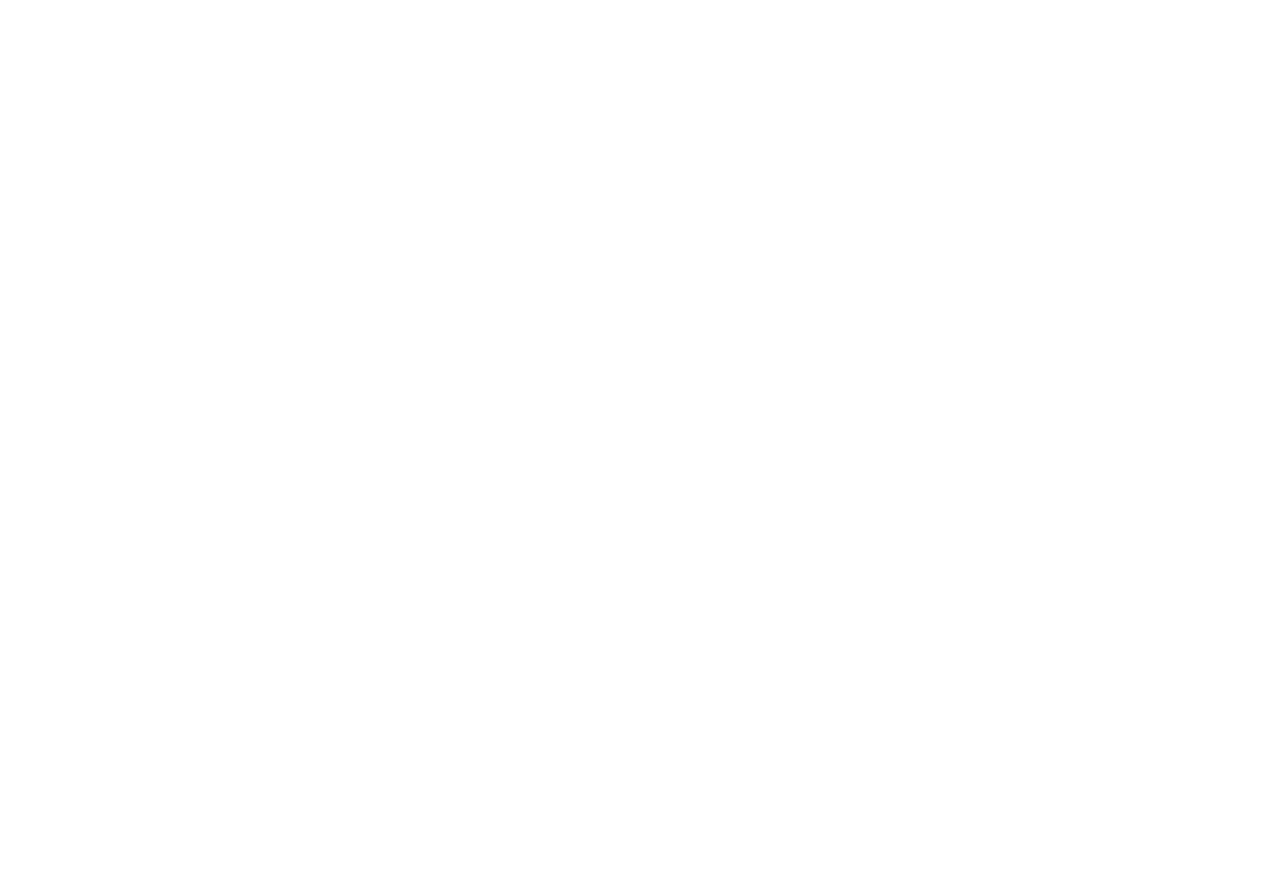
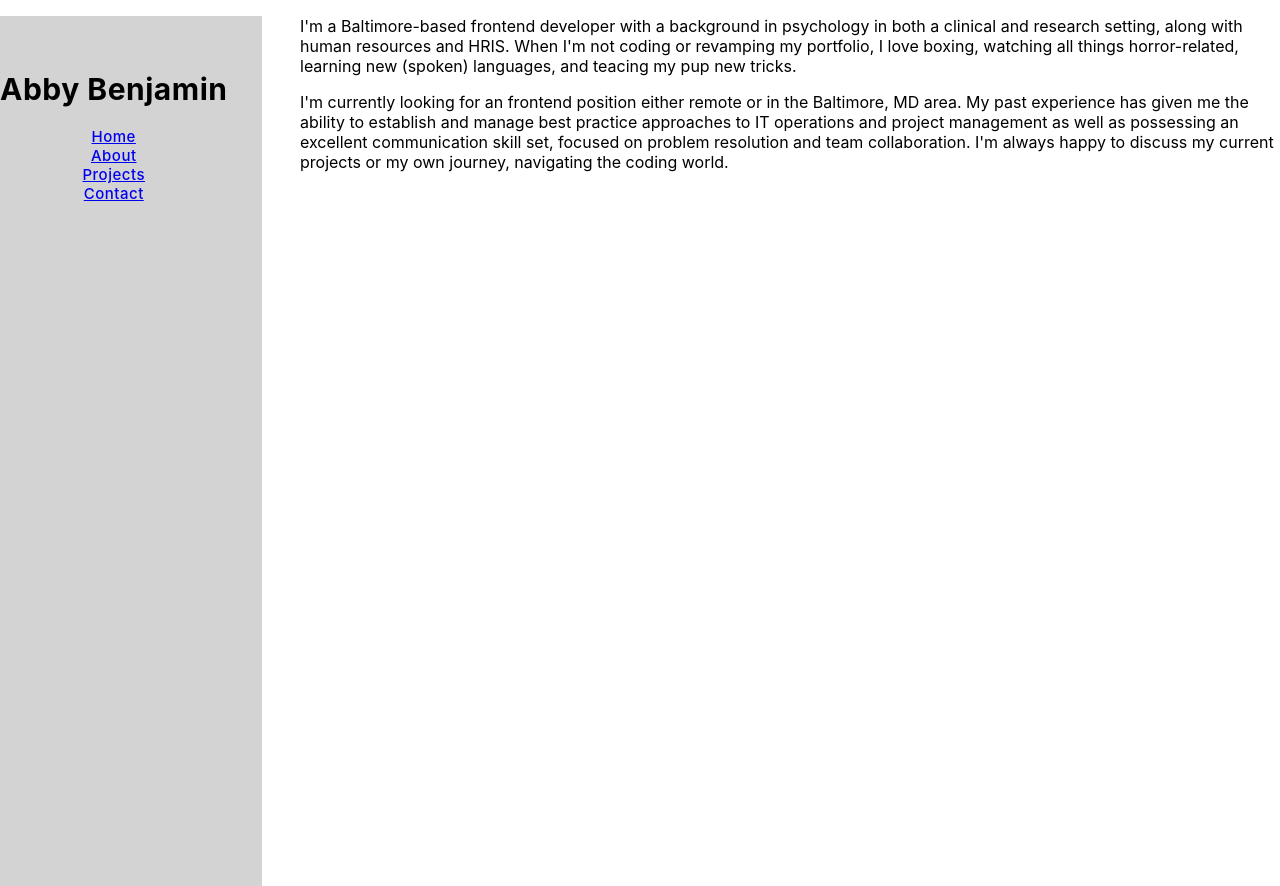
Before and after one commit to ablizben/my-react-portfolio, a React (Create React App) app: page / in a window 1280 px wide. Before the commit the page ends 800 px from the top, so only its background shows below. Built offline with nearby package versions, Linux system fonts and the light colour scheme.

Commit message:
adding initial components with some content in navbar and about components

```diff
--- a/package.json
+++ b/package.json
@@ -8,6 +8,7 @@
     "@testing-library/user-event": "^12.8.3",
     "react": "^17.0.2",
     "react-dom": "^17.0.2",
+    "react-router-dom": "^5.2.0",
     "react-scripts": "4.0.3",
     "web-vitals": "^1.1.1"
   },
--- a/src/App.css
+++ b/src/App.css
@@ -1,38 +1,26 @@
-.App {
-  text-align: center;
+html {
+  font-family: Lato, sans-serif;
 }
 
-.App-logo {
-  height: 40vmin;
-  pointer-events: none;
+.NavBar {
+  position: absolute;
+  background-color: lightgray;
+  display: flex;
+  flex-direction: column;
+  height: 100%;
+  text-align: center;
+  font-size: 15px;
+  letter-spacing: 0.5px;
+  font-weight: 500;
+  padding: 35px;
+  list-style-type: none;
+  margin-left: -35px;
 }
 
-@media (prefers-reduced-motion: no-preference) {
-  .App-logo {
-    animation: App-logo-spin infinite 20s linear;
-  }
+.NavBar:focus {
+  text-decoration: none;
 }
 
-.App-header {
-  background-color: #282c34;
-  min-height: 100vh;
-  display: flex;
-  flex-direction: column;
-  align-items: center;
-  justify-content: center;
-  font-size: calc(10px + 2vmin);
-  color: white;
+.About {
+  margin-left: 300px;
 }
-
-.App-link {
-  color: #61dafb;
-}
-
-@keyframes App-logo-spin {
-  from {
-    transform: rotate(0deg);
-  }
-  to {
-    transform: rotate(360deg);
-  }
-}
--- a/src/App.js
+++ b/src/App.js
@@ -1,8 +1,18 @@
 import './App.css';
+import NavBar from './Components/NavBar';
+import Home from './Components/Home';
+import About from './Components/About';
+import Projects from './Components/Projects';
+import Contact from './Components/Contact';
 
 function App() {
   return (
     <div className="App">
+      <NavBar />
+      <Home />
+      <About />
+      <Projects />
+      <Contact />
 
     </div>
   );
--- /dev/null
+++ b/src/Components/About.js
@@ -0,0 +1,27 @@
+import React from "react";
+
+
+const About = () => {
+
+    return (
+        <div className="About">
+            <p>
+                I'm a Baltimore-based frontend developer with a background in psychology
+                in both a clinical and research setting, along with human resources and HRIS.
+                When I'm not coding or revamping my portfolio, I love boxing, watching all things
+                horror-related, learning new (spoken) languages, and teacing my pup new tricks.
+            </p>
+
+            <p>
+            I'm currently looking for an frontend position either remote or in the Baltimore, MD area.
+            My past experience has given me the ability to establish and manage best practice
+            approaches to IT operations and project management as well as possessing an
+            excellent communication skill set, focused on problem resolution and team collaboration.
+            I'm always happy to discuss my current projects or my own journey, navigating the coding world.
+            </p>
+        </div>
+    );
+    }
+
+
+    export default About;
--- /dev/null
+++ b/src/Components/Contact.js
@@ -0,0 +1,16 @@
+import React from "react";
+
+
+const Contact = () => {
+
+    return (
+        <div className="Contact">
+
+
+
+        </div>
+    );
+    }
+
+
+    export default Contact;
--- /dev/null
+++ b/src/Components/Home.js
@@ -0,0 +1,16 @@
+import React from "react";
+
+
+const Home = () => {
+
+    return (
+        <div className="Home">
+
+
+
+        </div>
+    );
+    }
+
+
+    export default Home;
--- /dev/null
+++ b/src/Components/NavBar.js
@@ -0,0 +1,22 @@
+import React from "react";
+import { NavLink, BrowserRouter as Router } from 'react-router-dom';
+
+
+
+
+const NavBar = () => {
+
+return (
+    <div className="NavBar">
+        <h1>Abby Benjamin</h1>
+        <Router>
+        <NavLink to='/'>Home</NavLink>
+          <NavLink to='/aboutme'>About</NavLink>
+          <NavLink to='/projects'>Projects</NavLink>
+          <NavLink to='/contact'>Contact</NavLink>
+          </Router>
+    </div>
+);
+}
+
+export default NavBar;
--- /dev/null
+++ b/src/Components/Projects.js
@@ -0,0 +1,16 @@
+import React from "react";
+
+
+const Projects = () => {
+
+    return (
+        <div className="Projects">
+
+
+
+        </div>
+    );
+    }
+
+
+    export default Projects;
--- a/src/index.css
+++ b/src/index.css
@@ -1,13 +1,18 @@
 body {
   margin: 0;
-  font-family: -apple-system, BlinkMacSystemFont, 'Segoe UI', 'Roboto', 'Oxygen',
-    'Ubuntu', 'Cantarell', 'Fira Sans', 'Droid Sans', 'Helvetica Neue',
+  font-family: -apple-system, BlinkMacSystemFont, "Segoe UI", "Roboto", "Oxygen",
+    "Ubuntu", "Cantarell", "Fira Sans", "Droid Sans", "Helvetica Neue",
     sans-serif;
   -webkit-font-smoothing: antialiased;
   -moz-osx-font-smoothing: grayscale;
 }
 
 code {
-  font-family: source-code-pro, Menlo, Monaco, Consolas, 'Courier New',
+  font-family: source-code-pro, Menlo, Monaco, Consolas, "Courier New",
     monospace;
 }
+
+.NavBar {
+  position: absolute;
+  background-color: lightgray;
+}
```
Also changed, not shown: 1 other file (tests, documents, lock files or other folders).
